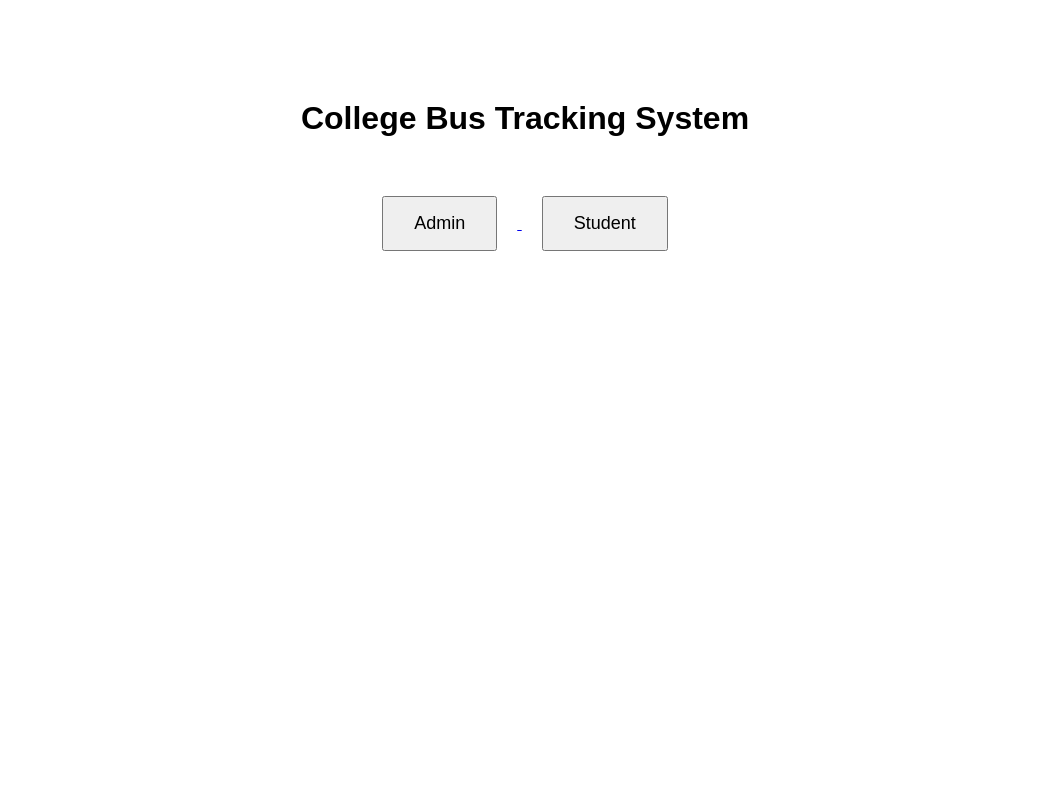
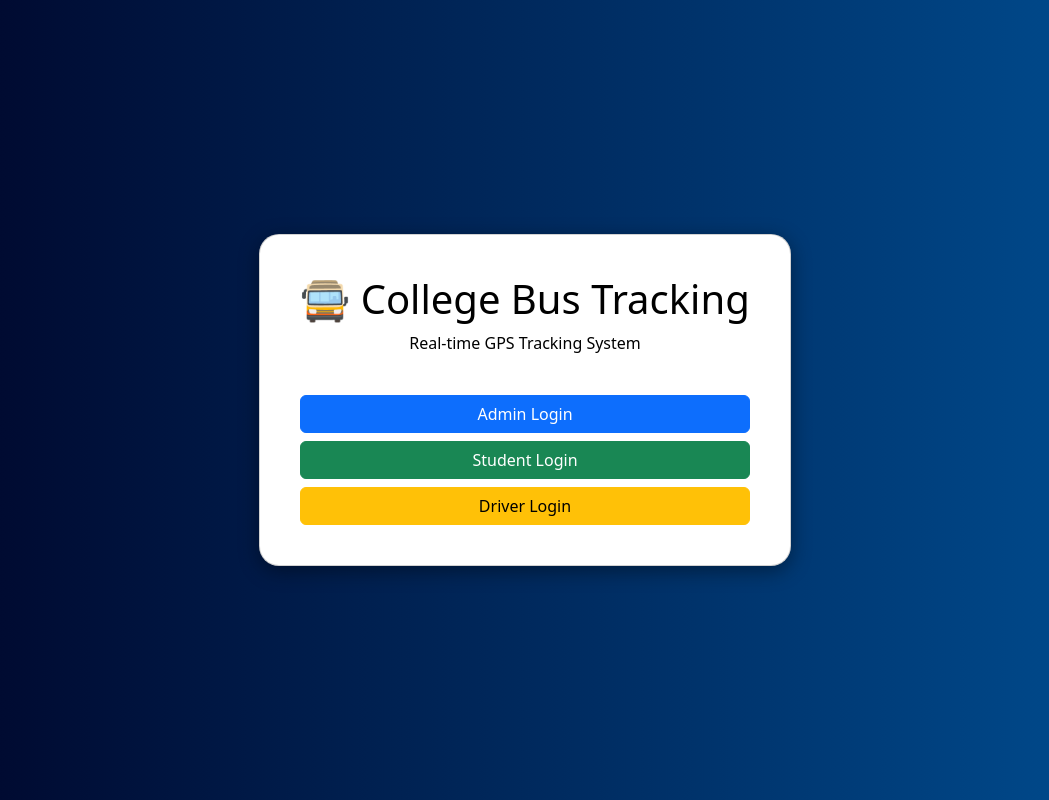
Before and after one commit to rdjspidey-design/bus-tracking-system, a Flask app: page / in a window 1280 px wide. Shown: the whole page, without its empty margins (115-1164 px from the left). Run offline with Flask 3, Linux system fonts and the light colour scheme.

Commit message:
Revamp home.html with Bootstrap and new styles
Updated the home page with Bootstrap styling and improved layout.

```diff
--- a/templates/home.html
+++ b/templates/home.html
@@ -3,36 +3,44 @@
 <head>
 <title>Bus Tracking System</title>
 
+<link href="https://cdn.jsdelivr.net/npm/bootstrap@5.3.2/dist/css/bootstrap.min.css" rel="stylesheet">
+
 <style>
 body{
-    font-family:Arial;
-    text-align:center;
-    margin-top:100px;
+background: linear-gradient(to right,#000428,#004e92);
+height:100vh;
+display:flex;
+justify-content:center;
+align-items:center;
+color:white;
+text-align:center;
 }
 
-button{
-    padding:15px 30px;
-    font-size:18px;
-    margin:20px;
-    cursor:pointer;
+.card{
+padding:40px;
+border-radius:20px;
+background:white;
+color:black;
+box-shadow:0 5px 20px rgba(0,0,0,0.4);
 }
 </style>
 
 </head>
-
 <body>
 
-<h1>College Bus Tracking System</h1>
+<div class="card">
+
+<h1>🚍 College Bus Tracking</h1>
+
+<p>Real-time GPS Tracking System</p>
 
 <br>
 
-<a href="/admin-login">
-<button>Admin</button>
-</a>
+<a href="/admin-login" class="btn btn-primary w-100 mb-2">Admin Login</a>
+<a href="/login" class="btn btn-success w-100 mb-2">Student Login</a>
+<a href="/driver-login" class="btn btn-warning w-100">Driver Login</a>
 
-<a href="/login">
-<button>Student</button>
-</a>
+</div>
 
 </body>
 </html>
```
